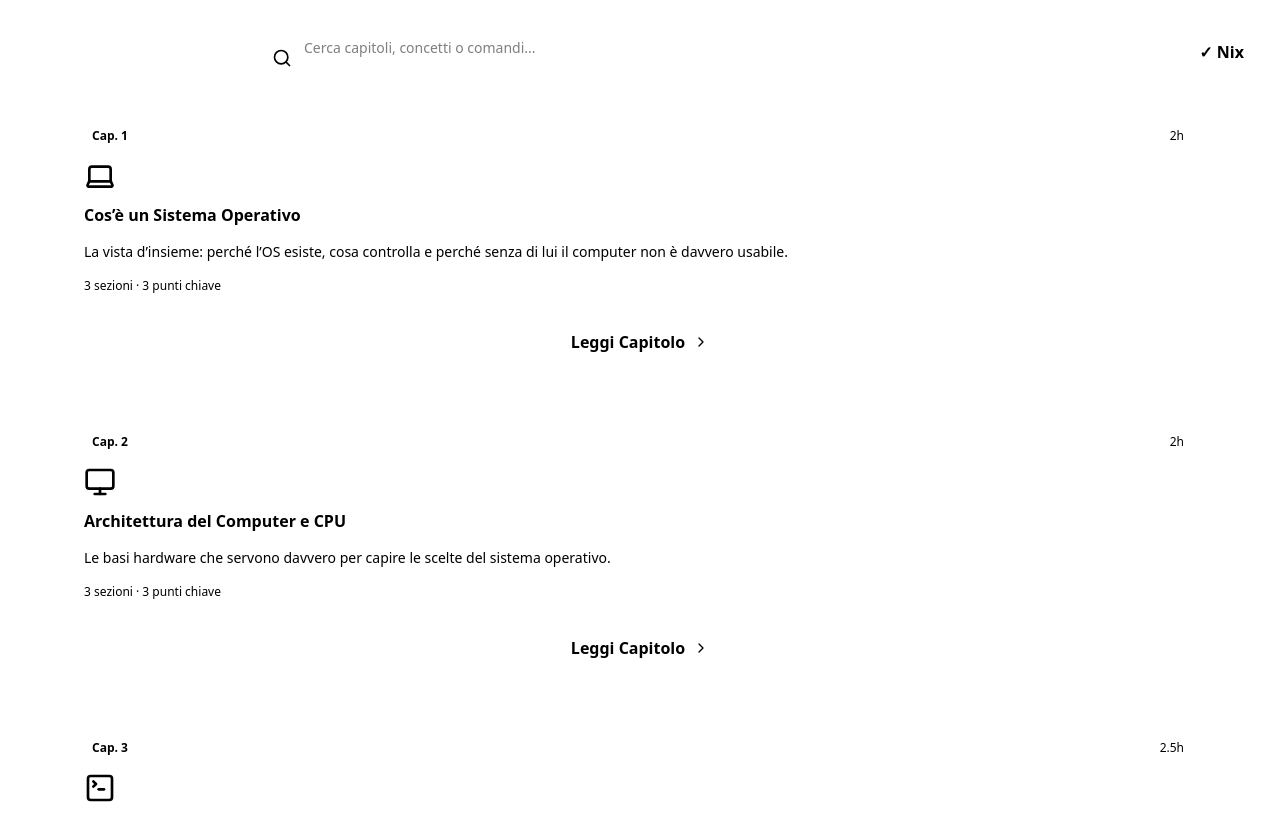
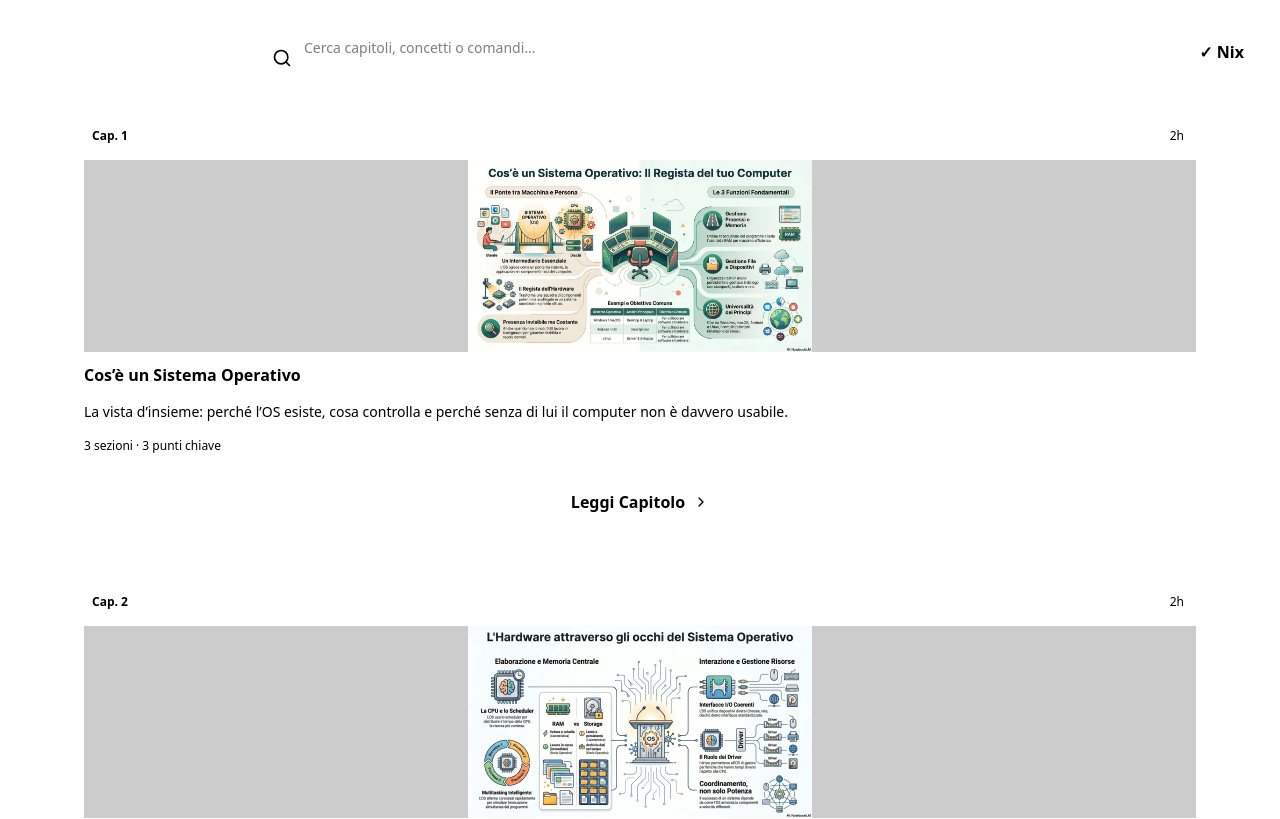
Before and after one commit to MT-Showcases/operating-systems-showcase, a Next.js app: page / in a window 1280 px wide. Shown: the part 700-1519 px from the top of the page. Built offline with nearby package versions, Linux system fonts and the light colour scheme.

Commit message:
feat: show chapter infographic preview in homepage cards (fallback to Lucide icon when not available)

```diff
--- a/app/page.tsx
+++ b/app/page.tsx
@@ -8,6 +8,7 @@ import SearchBar from '@/components/SearchBar';
 import QuizScoreDashboard from '@/components/QuizScoreDashboard';
 import Link from 'next/link';
 import { ChevronRight, Laptop, Monitor, TerminalSquare, Settings, Folder, Lock, User, Shield } from 'lucide-react';
+import Image from 'next/image';
 import GlossaryTooltip from '@/components/GlossaryTooltip';
 
 const totalHours = chapters.reduce((total, chapter) => total + Number.parseFloat(chapter.duration.replace('h', '')), 0);
@@ -72,7 +73,11 @@ export default function Home() {
           <SearchBar />
 
           <div className="grid grid-cols-1 md:grid-cols-2 lg:grid-cols-3 gap-6">
-            {chapters.map((chapter) => (
+            {chapters.map((chapter) => {
+              const chapterInfographic = chapter.media?.find(
+                (m) => m.type === 'infographic' && m.notes?.toLowerCase().includes('ready')
+              );
+              return (
               <Card key={chapter.id} className="h-full flex flex-col">
                 <div className="space-y-3 flex-1 pb-6">
                   <div className="flex items-center justify-between gap-3">
@@ -84,6 +89,16 @@ export default function Home() {
                     </span>
                   </div>
 
+                  {chapterInfographic ? (
+                    <Image
+                      src={`/${chapterInfographic.placeholderPath}`}
+                      alt={`Anteprima infografica ${chapter.title}`}
+                      width={800}
+                      height={450}
+                      className="w-full max-h-48 object-contain bg-black/20 border border-accent-cyan/20"
+                      loading="lazy"
+                    />
+                  ) : (
                   <div className="text-3xl">
                     {chapter.id === 1 && <Laptop className="h-8 w-8" />}
                     {chapter.id === 2 && <Monitor className="h-8 w-8" />}
@@ -94,6 +109,7 @@ export default function Home() {
                     {chapter.id === 7 && <User className="h-8 w-8" />}
                     {chapter.id === 8 && <Shield className="h-8 w-8" />}
                   </div>
+                  )}
 
                   <h3 className="text-base font-bold text-text-primary leading-snug">
                     {chapter.title}
@@ -108,7 +124,8 @@ export default function Home() {
                   Leggi Capitolo <ChevronRight className="h-4 w-4" />
                 </Button>
               </Card>
-            ))}
+              );
+            })}
           </div>
         </div>
       </section>
```
